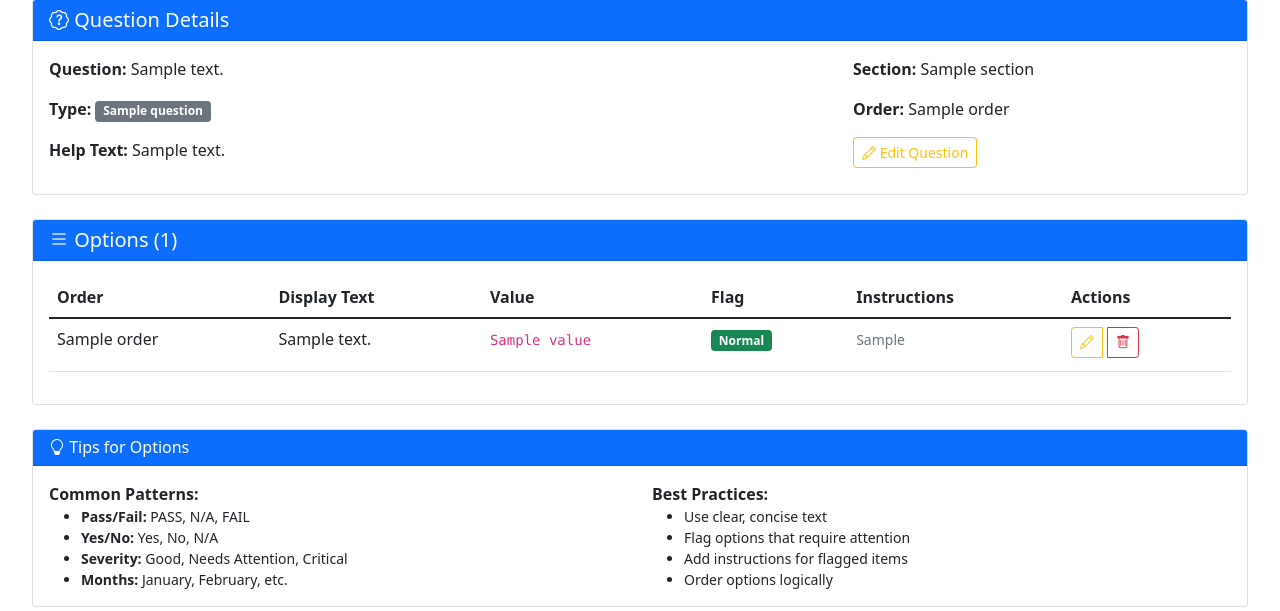
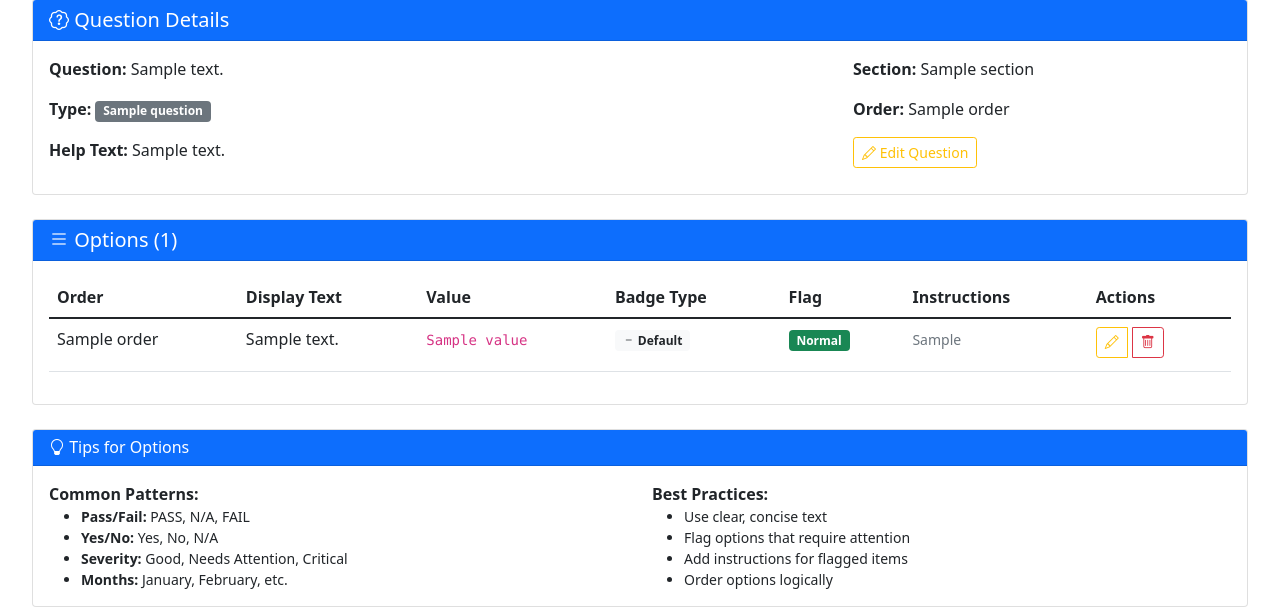
Before and after one commit to trackingallday/geller2025, a Django app: template reports/templates/reports/question_options.html in a window 1280 px wide. Shown: the part 147-758 px from the top of the page. Run offline with Django 3.2, Linux system fonts and the light colour scheme; the template is opened without the code that fills it: most values are stand-ins (such as "Sample title", 1, 10 or a date in 2020); some libraries are stand-ins or nearby versions.

Commit message:
make it so you can see the badge type

```diff
--- a/reports/templates/reports/question_options.html
+++ b/reports/templates/reports/question_options.html
@@ -64,6 +64,7 @@
                                 <th>Order</th>
                                 <th>Display Text</th>
                                 <th>Value</th>
+                                <th>Badge Type</th>
                                 <th>Flag</th>
                                 <th>Instructions</th>
                                 <th>Actions</th>
@@ -80,6 +81,33 @@
                                         {% endif %}
                                     </td>
                                     <td><code>{{ option.value }}</code></td>
+                                    <td>
+                                        {% if option.badge_type == 'pass' %}
+                                            <span class="badge" style="background-color: #28a745; color: white;">
+                                                <i class="bi bi-check-circle"></i> Pass
+                                            </span>
+                                        {% elif option.badge_type == 'fail' %}
+                                            <span class="badge" style="background-color: #dc3545; color: white;">
+                                                <i class="bi bi-x-circle"></i> Fail
+                                            </span>
+                                        {% elif option.badge_type == 'warning' %}
+                                            <span class="badge" style="background-color: #ff8c00; color: white;">
+                                                <i class="bi bi-exclamation-triangle"></i> Warning
+                                            </span>
+                                        {% elif option.badge_type == 'info' %}
+                                            <span class="badge" style="background-color: #6c757d; color: white;">
+                                                <i class="bi bi-info-circle"></i> Info
+                                            </span>
+                                        {% elif option.badge_type == 'data' %}
+                                            <span class="badge" style="background-color: #6c757d; color: white;">
+                                                <i class="bi bi-clipboard-data"></i> Data
+                                            </span>
+                                        {% else %}
+                                            <span class="badge bg-light text-dark">
+                                                <i class="bi bi-dash"></i> Default
+                                            </span>
+                                        {% endif %}
+                                    </td>
                                     <td>
                                         {% if option.is_flag %}
                                             <span class="badge bg-danger">Flagged</span>
--- a/reports/views.py
+++ b/reports/views.py
@@ -6,7 +6,7 @@ from django.core.paginator import Paginator
 from django.db import transaction
 from .models import (
     ReportType, ReportSection, Question, QuestionOption,
-    Report, Answer, QUESTION_TYPES
+    Report, Answer, QUESTION_TYPES, REPORT_STATUS
 )
 from .forms import (
     ReportTypeForm, ReportSectionForm, QuestionForm,
@@ -540,6 +540,9 @@ def report_create(request, report_type_id):
             report = form.save(commit=False)
             report.report_type = report_type
             report.prepared_by = request.user
+            # Set status to submitted using the REPORT_STATUS choices
+            submitted_status = [status[0] for status in REPORT_STATUS if status[1] == 'Submitted'][0]
+            report.status = submitted_status
             report.save()
             messages.success(request, f'Report "{report.document_number}" created successfully!')
             return redirect('reports:report_fill', pk=report.pk)
```
Also changed, not shown: reports/migrations/0012_set_all_reports_to_submitted.py (added).
